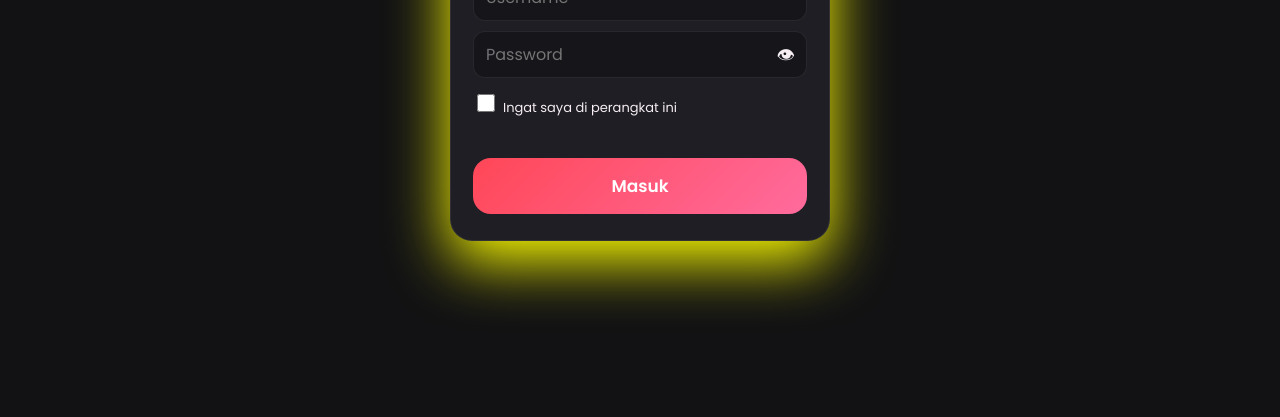
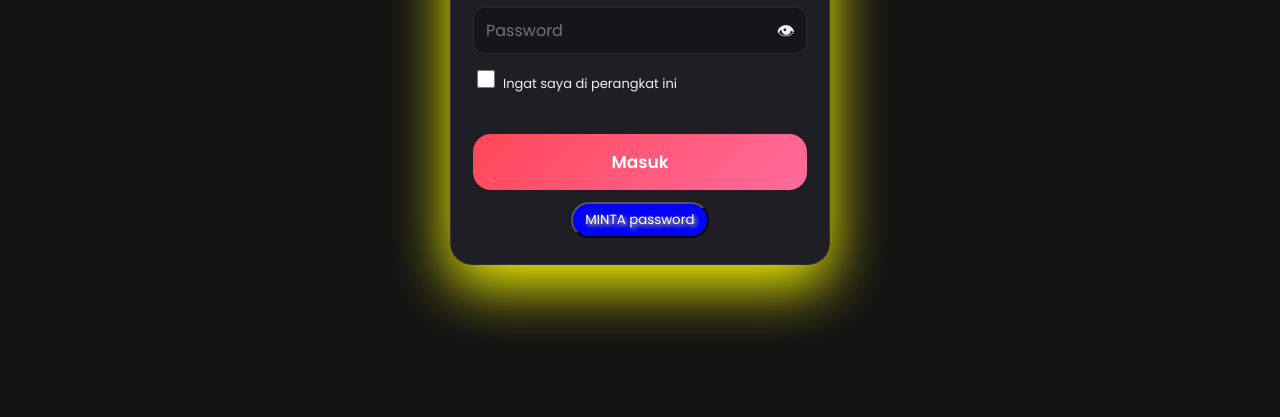
Before and after one commit to pythine/project-photoboth, a plain HTML site: page index.html in a window 1280 px wide. Shown: the part 345-762 px from the top of the page. Drawn offline with Linux system fonts and the light colour scheme.

Commit message:
modif index.html

```diff
--- a/index.html
+++ b/index.html
@@ -497,6 +497,7 @@ input[type=password]:focus{border-color:var(--rose)}
     <label class="switch"><input type="checkbox" id="lgRemember"> Ingat saya di perangkat ini</label>
     <div id="lgMsg"></div>
     <button class="btn big" style="width:100%" type="submit">Masuk</button>
+    <a href="https://wa.me/6285946186508?text=Ganteng%20Minta%20password%20nya%20donkk" target="_blank" rel="noopener" style="display:block;text-align:center;margin-top:12px;font-size:13px;color:var(--muted)"><button style="border:1 px solid black;padding:6px 12px;border-radius:25px;background:blue;color:white;text-shadow: 2px 2px 4px yellow;">MINTA password</button></a>
   </form>
 </div>
 
```
